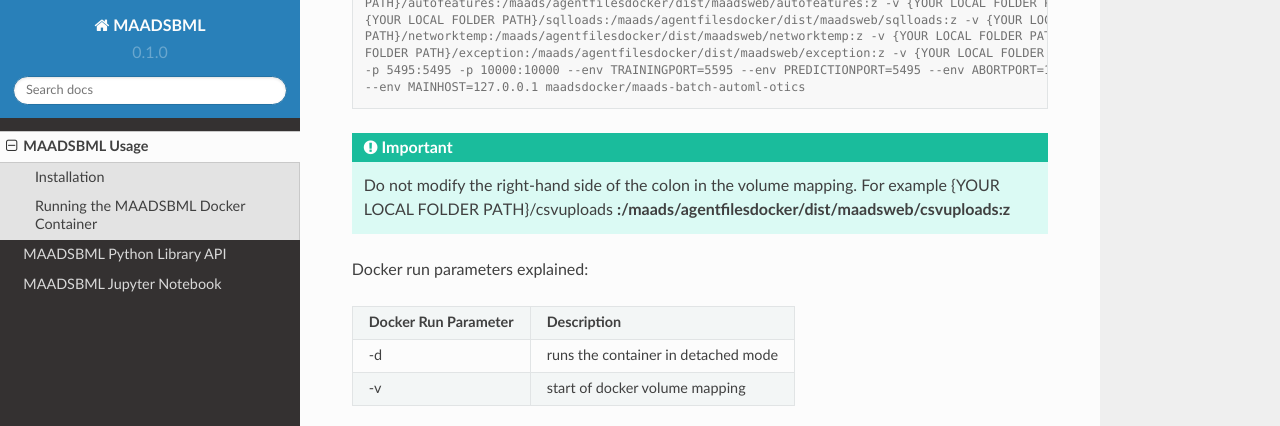
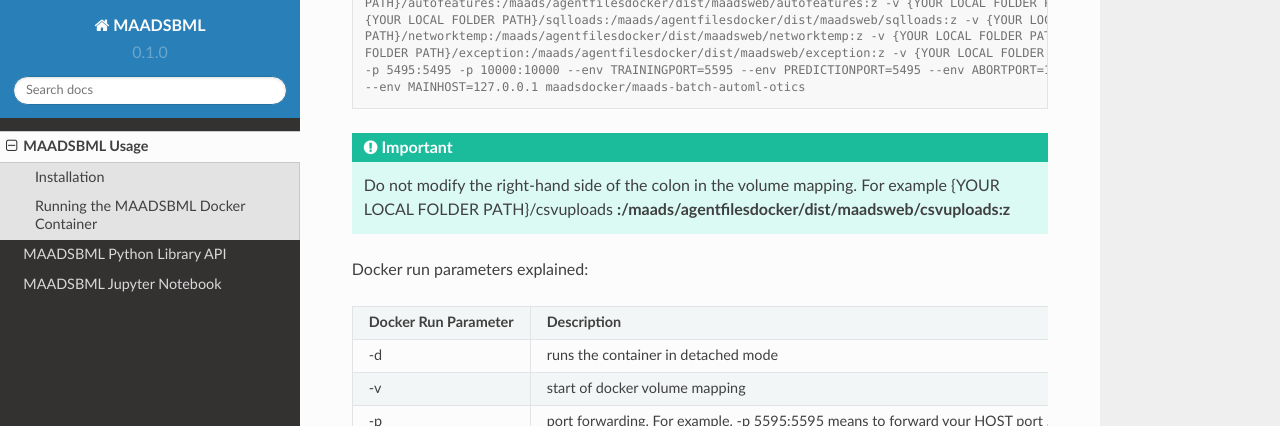
Before and after one commit to smaurice101/maadsbml, a Sphinx documentation site: the page built from docs/source/usage.rst, in a window 1280 px wide and 900 px high, scrolled down 1881 px, cut to the strip 0-426 px from the top of the window. Built offline with Sphinx 7.4.7 and the Read the Docs theme 2.0.0, drawn with Linux system fonts in a browser that asks for light colours.

Commit message:
Update usage.rst

```diff
--- a/docs/source/usage.rst
+++ b/docs/source/usage.rst
@@ -111,6 +111,9 @@
      - runs the container in detached mode
    * - \-v
      - start of docker volume mapping
+   * - \-p
+     - port forwarding. For example, -p 5595:5595  means to forward your HOST port 5595 to the CONTAINER port 5595.  Left-hand side of the colon is the HOST port,
+       and right hand side of the colon is the container port: HOST:CONTAINER
 
 .. autoexception:: lumache.InvalidKindError
 
```
